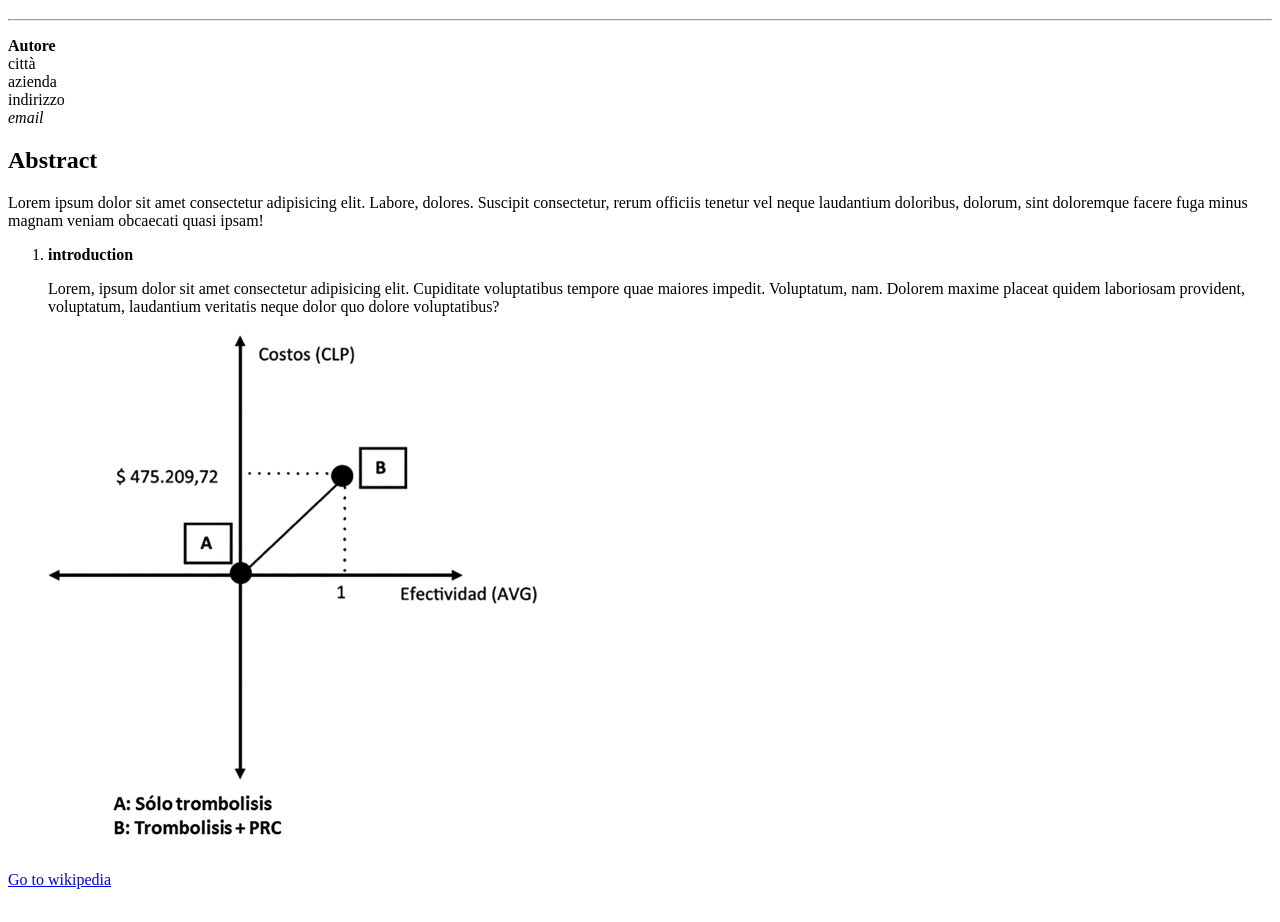
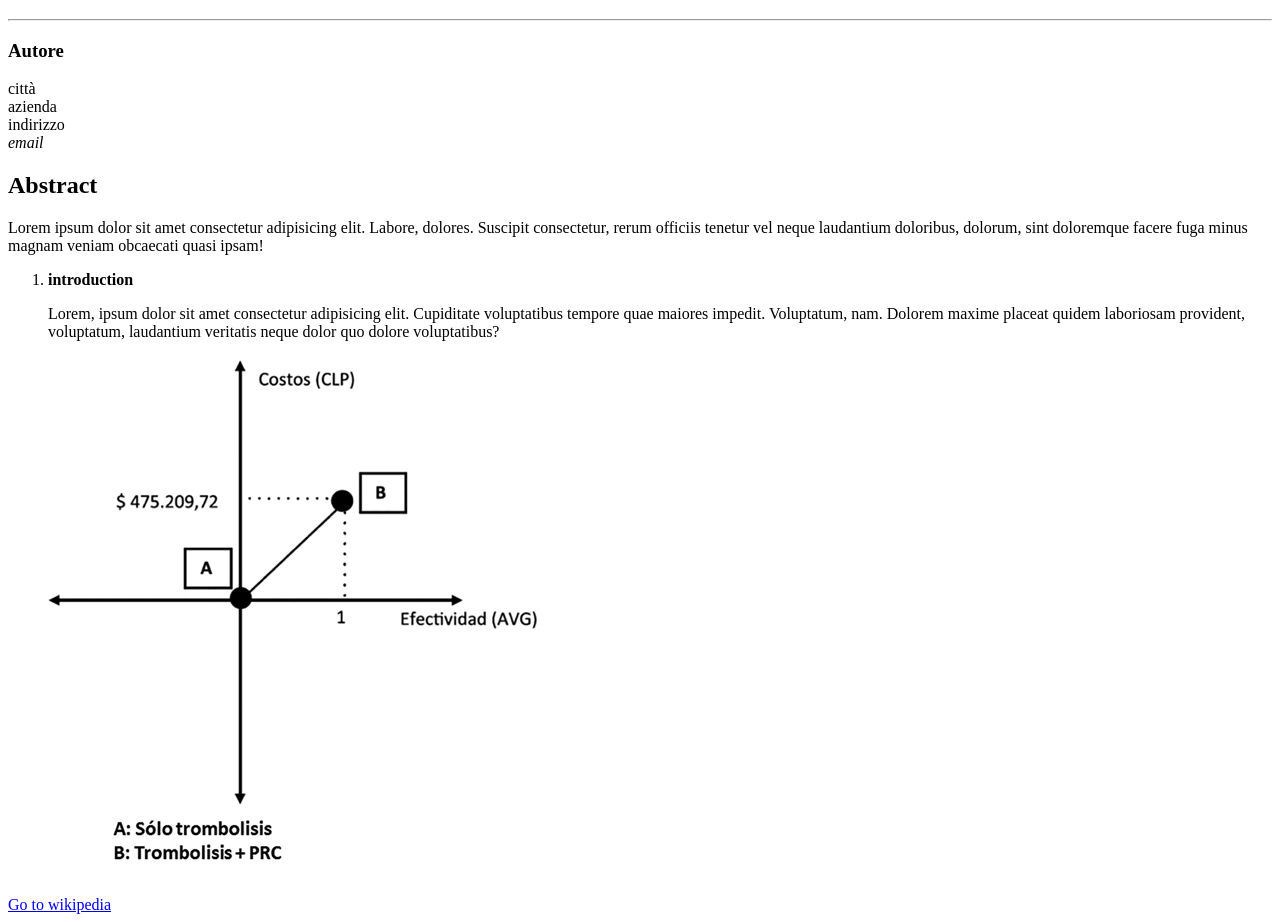
Before and after one commit to LucaQuacquarelli/paper-scientifico, a plain HTML site: page index.html in a window 1280 px wide. Shown: the part 61-983 px from the top of the page. Before the commit the page ends 958 px from the top, so only its background shows below. Drawn offline with Linux system fonts and the light colour scheme.

Commit message:
refactoring

```diff
--- a/index.html
+++ b/index.html
@@ -7,16 +7,24 @@
         <title>Paper Scientifico</title>
     </head>
     <body>
+       <!-- testata della pagina -->
+        <header>
             <h1>Incremental and Decremental Support Vector Machine learning</h1>
             <hr>
+            <section>
+                <h3>Autore</h3>
                 <p>
-            <strong>Autore</strong> <br>
                     città <br>
                     azienda <br>
                     indirizzo <br>
                     <em>email</em>
                 </p>
+            </section>
+        </header>
+        <!-- testata della pagina  -->
 
+        <!-- corpo della pagina -->
+        <main>
             <h2>Abstract</h2>
             <p>Lorem ipsum dolor sit amet consectetur adipisicing elit. Labore, dolores. Suscipit consectetur, rerum officiis tenetur vel neque laudantium doloribus, dolorum, sint doloremque facere fuga minus magnam veniam obcaecati quasi ipsam!</p>
             <ol>
@@ -26,7 +34,14 @@
                     <img src="img/grafico.png" alt="Support Vector Machine learning">
                 </li>
             </ol>
+        </main>
+        <!-- corpo della pagina -->
+
+
+        <footer>
             <a href="https://it.wikipedia.org/wiki/Vitolo_(calciatore_1989)" target="_blank">Go to wikipedia</a>
+        </footer>
+
 
     </body>
 </html>
```
Lines whose indentation alone changed are shown as unchanged.
